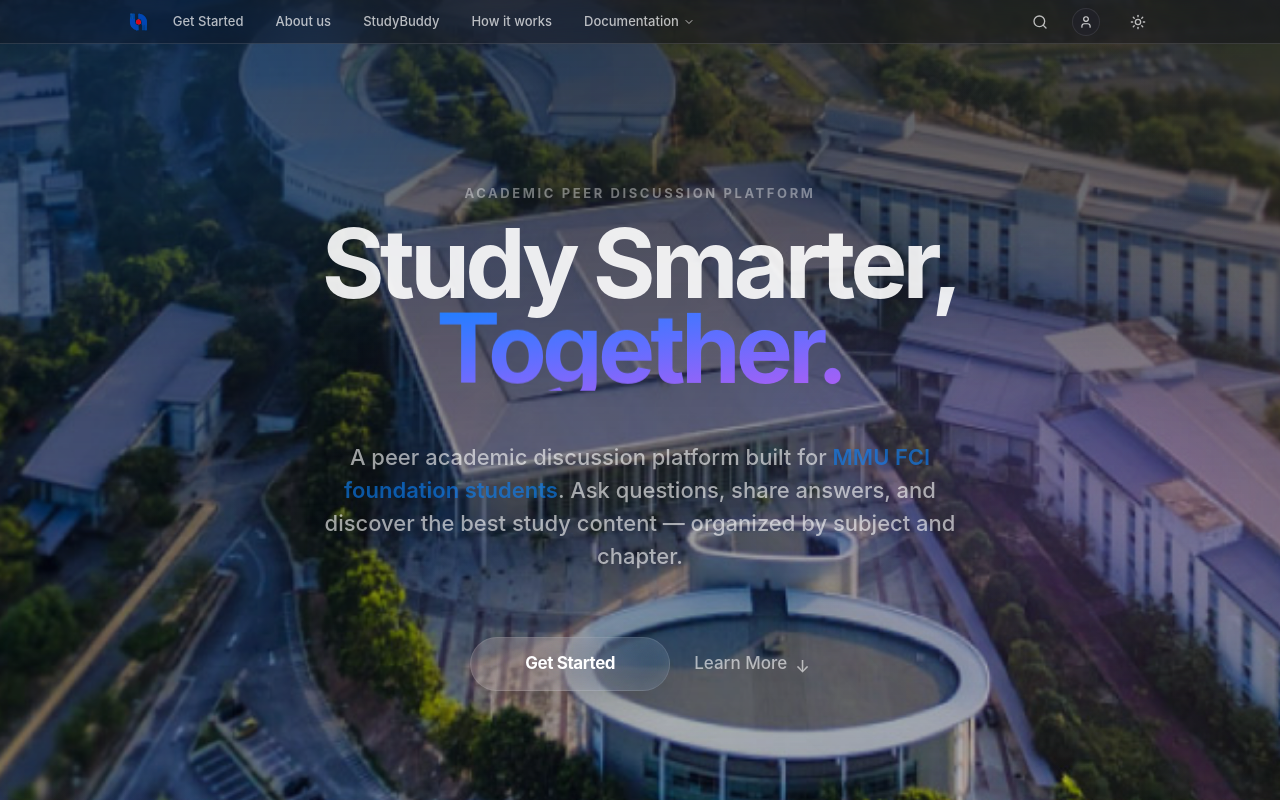
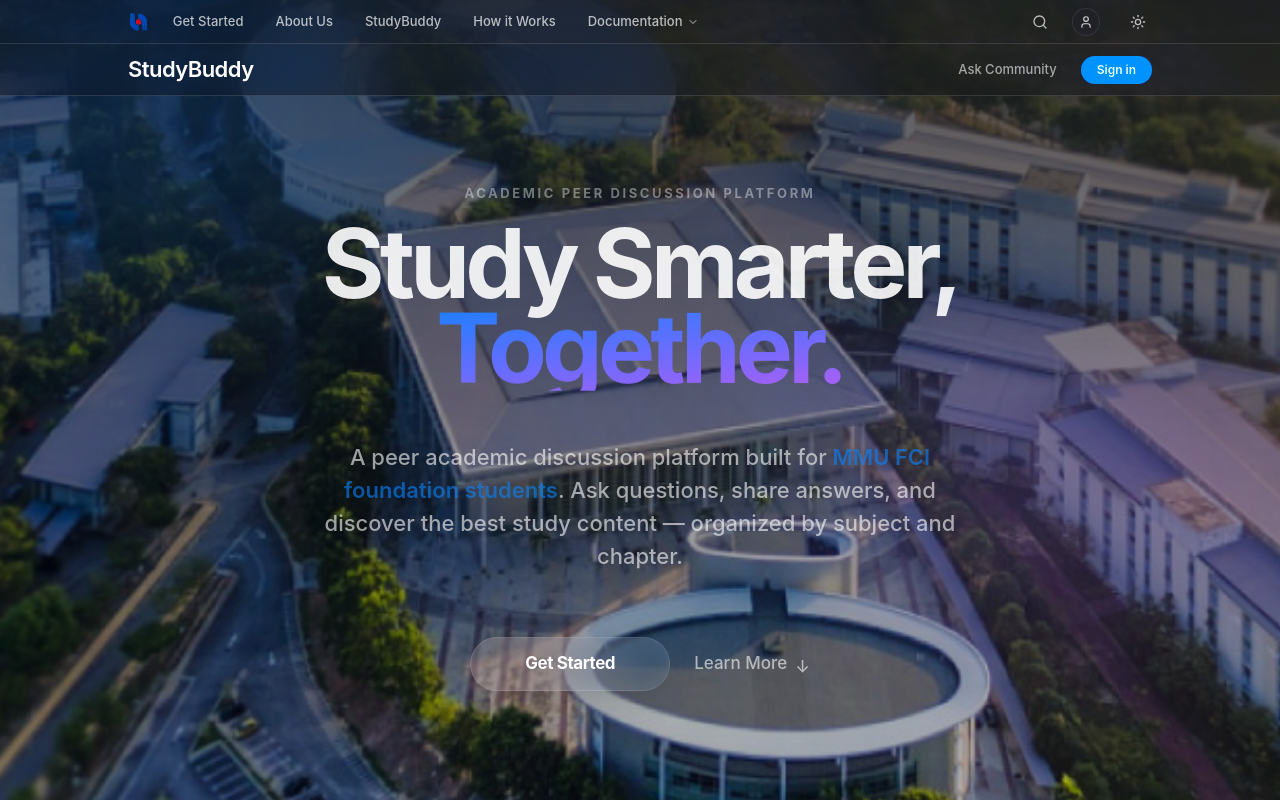
Before and after one commit to jxon12/StudyBuddy-MMU-A-Web-Based-Peer-Academic-Discussion-Platform-for-MMU-Foundation-Students, a React (Vite) app: page / in a window 1280 px wide. Shown: the top 800 px of the page. Built offline with nearby package versions, Linux system fonts and the light colour scheme.

Commit message:
feat: update navbar behavior and enhance App component with local navigation

```diff
--- a/components/homepage.tsx
+++ b/components/homepage.tsx
@@ -1,4 +1,4 @@
-import { motion, AnimatePresence } from 'motion/react';
+import { motion, AnimatePresence } from 'framer-motion';
 import {
   BookOpen,
   MessageCircle,
@@ -113,6 +113,11 @@
   currentView: 'feed' | 'subjects';
 }) => {
   const [isSearchFocused, setIsSearchFocused] = useState(false);
+
+  // Hide navbar when viewing subjects
+  if (currentView === 'subjects') {
+    return null;
+  }
 
   return (
     <>
@@ -370,6 +375,7 @@
 
       <Navbar
         currentView={view}
+        onPostClick={() => setView('feed')}
         onSubjectsClick={() => setView('subjects')}
       />
 
--- a/src/App.tsx
+++ b/src/App.tsx
@@ -55,9 +55,9 @@
             <img src="/images/mmu-logo.svg" alt="MMU Logo" className="h-[18px] w-auto nav-item" />
             <div className="hidden lg:flex items-center gap-8">
               <span className="nav-item">Get Started</span>
-              <span className="nav-item cursor-pointer" onClick={() => setCurrentPage('team')}>About us</span>
+              <span className="nav-item cursor-pointer" onClick={() => setCurrentPage('team')}>About Us</span>
               <span className="nav-item cursor-pointer" onClick={() => document.getElementById('academic-help')?.scrollIntoView({ behavior: 'smooth', block: 'start' })}>StudyBuddy</span>
-              <span className="nav-item cursor-pointer" onClick={() => document.getElementById('how-it-works')?.scrollIntoView({ behavior: 'smooth', block: 'start' })}>How it works</span>
+              <span className="nav-item cursor-pointer" onClick={() => document.getElementById('how-it-works')?.scrollIntoView({ behavior: 'smooth', block: 'start' })}>How it Works</span>
               <div
                 className="relative"
                 onMouseEnter={() => setShowDocsMenu(true)}
@@ -119,8 +119,25 @@
         </div>
       </header>
 
+      {/* Local Navigation — Liquid Glass Tier 2 */}
+      <nav className="liquid-nav-local px-4 md:px-8">
+        <div className="w-full max-w-5xl flex items-center justify-between">
+          <div className="text-[20px] md:text-[22px] font-semibold tracking-tight cursor-pointer" onClick={() => setCurrentPage('home')}>
+            StudyBuddy
+          </div>
+          <div className="flex items-center gap-4 md:gap-6">
+            <span className="text-[11px] md:text-[13px] font-medium opacity-60 hover:opacity-100 cursor-pointer transition-all">Ask Community</span>
+            <button
+              className="h-[28px] px-3 md:px-4 bg-apple-blue hover:brightness-110 text-white text-[11px] md:text-[12px] font-semibold rounded-full transition-all active:scale-95 shadow-sm"
+            >
+              Sign in
+            </button>
+          </div>
+        </div>
+      </nav>
+
       {/* Main Content — HIG Spatial Structure */}
-      <main className="flex-grow w-full">
+      <main className="flex-grow w-full relative">
         <AnimatePresence mode="wait">
           {currentPage === 'home' ? (
             <motion.div
@@ -129,6 +146,7 @@
               animate={{ opacity: 1, y: 0 }}
               exit={{ opacity: 0, y: -20 }}
               transition={{ duration: 0.5, ease: "easeInOut" }}
+              className="relative"
             >
                     {/* HERO SECTION */}
               <section id="hero" className="flex flex-col items-center justify-center text-center px-4 pt-[180px] pb-32 relative overflow-hidden w-full">
```
Also changed, not shown: components/landingpage.tsx (deleted). Lines whose indentation alone changed are shown as unchanged.
